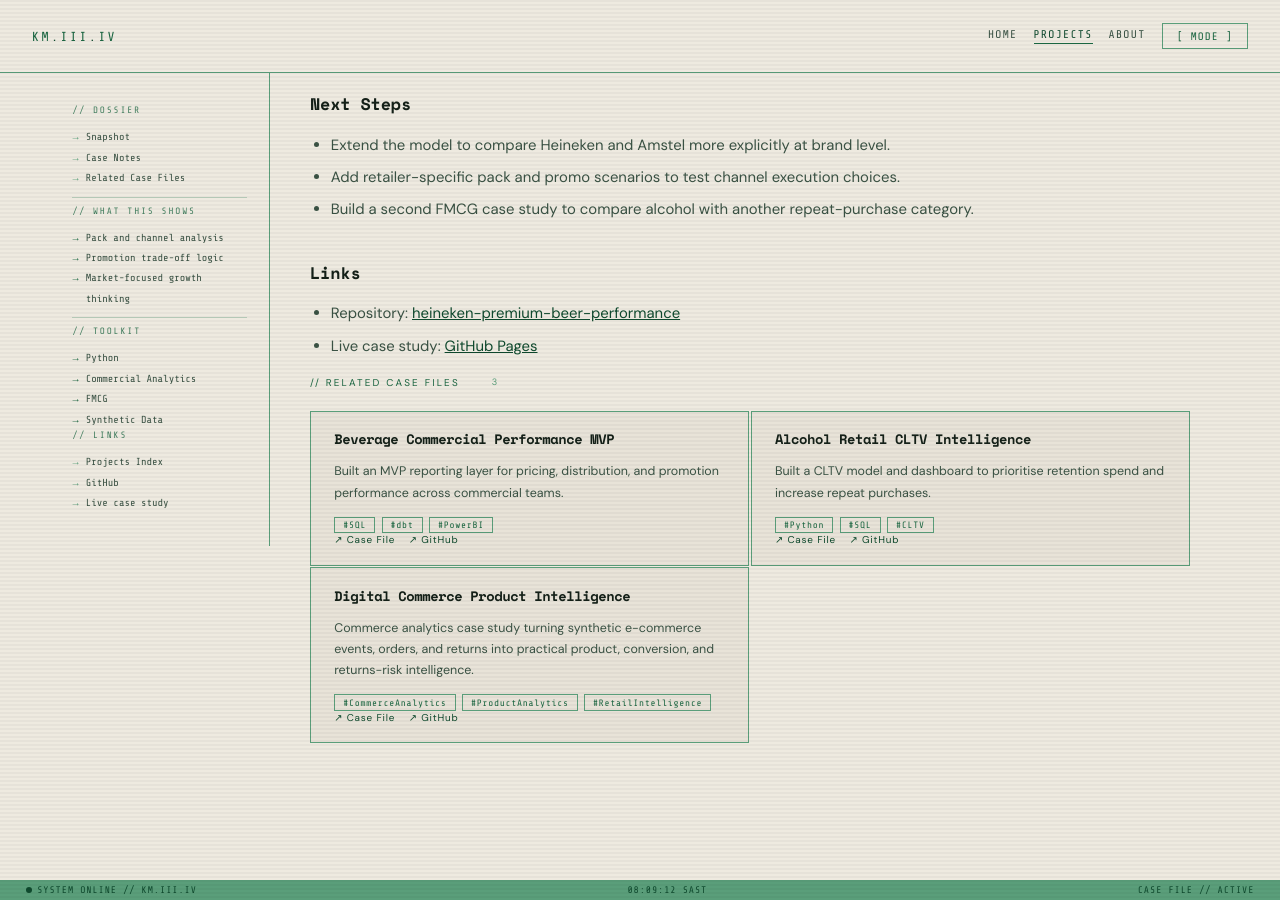
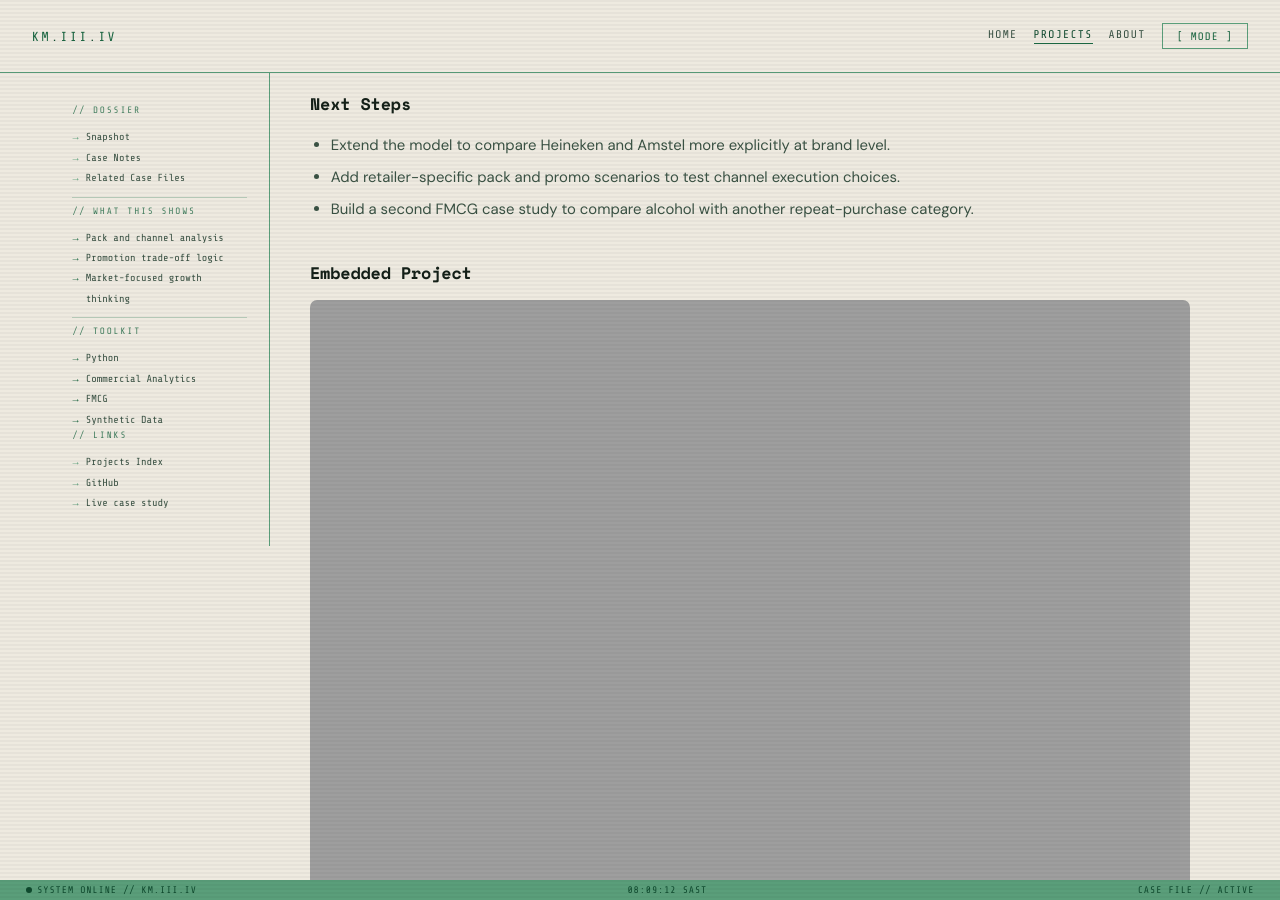
Before and after one commit to km-webdvlpr/III_V2, a Jekyll site: the page built from _projects/heineken-premium-beer-channel-pack-performance-intelligence.md, in a window 1280 px wide and 900 px high, scrolled down 2827 px. Built offline with Jekyll 4.4.1, drawn with Linux system fonts in a browser that asks for light colours.

Commit message:
Embed Heineken live project in case file

```diff
--- a/_projects/heineken-premium-beer-channel-pack-performance-intelligence.md
+++ b/_projects/heineken-premium-beer-channel-pack-performance-intelligence.md
@@ -84,6 +84,16 @@
 - Add retailer-specific pack and promo scenarios to test channel execution choices.
 - Build a second FMCG case study to compare alcohol with another repeat-purchase category.
 
+## Embedded Project
+<div style="position:relative;height:78vh;min-height:620px;border:1px solid var(--border);border-radius:.45rem;overflow:hidden;background:var(--panel);margin-top:.75rem;">
+  <iframe
+    src="https://km-webdvlpr.github.io/heineken-premium-beer-performance/"
+    title="Heineken South Africa: Premium Beer Channel & Pack Performance Intelligence"
+    loading="lazy"
+    style="width:100%;height:100%;border:0;"
+  ></iframe>
+</div>
+
 ## Links
 - Repository: [heineken-premium-beer-performance](https://github.com/km-webdvlpr/heineken-premium-beer-performance)
 - Live case study: [GitHub Pages](https://km-webdvlpr.github.io/heineken-premium-beer-performance/)
```
